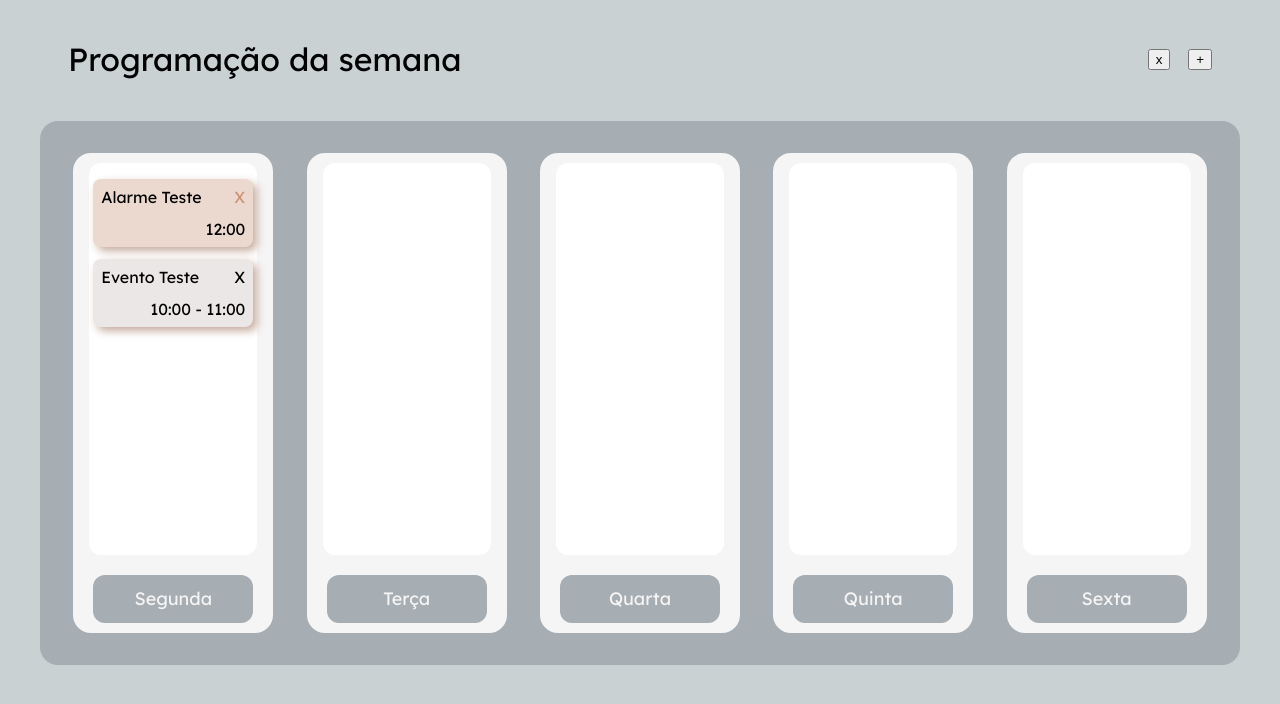
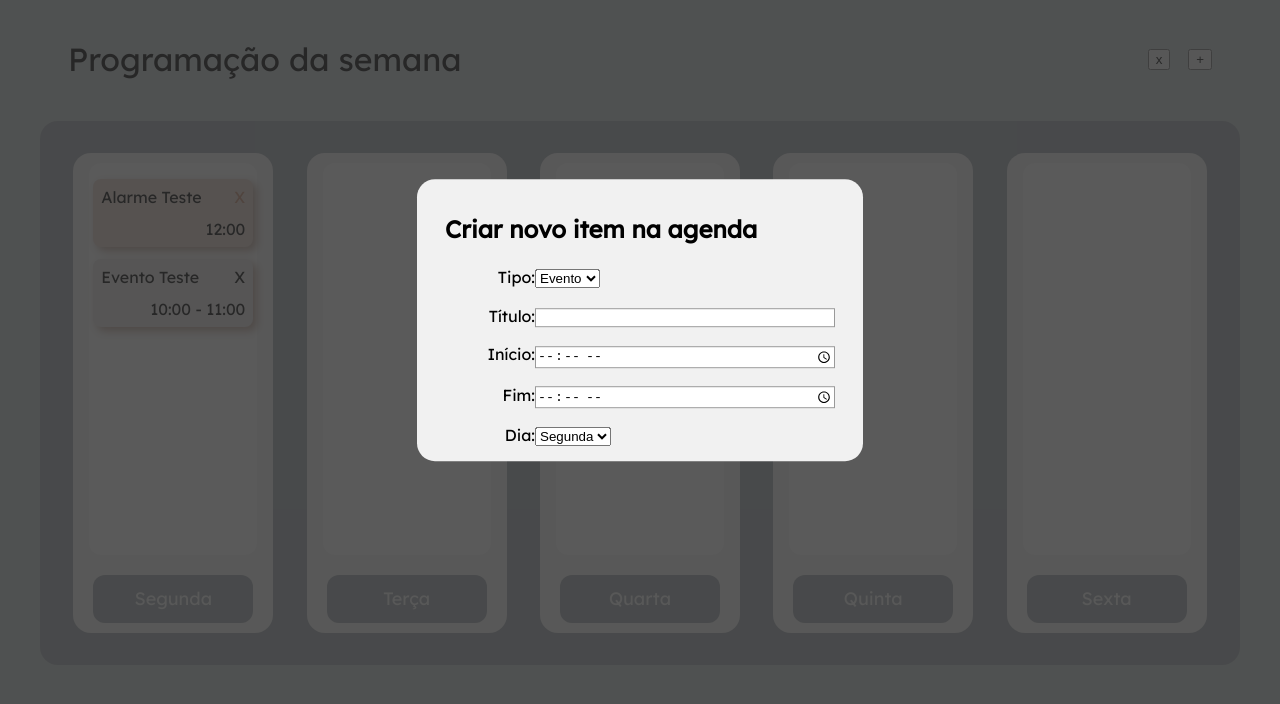
Before and after one commit to isabel-elise/agenda-semanal, a React (Create React App) app: page / in a window 1280 px wide. Shown: the top 704 px of the page. Built offline with nearby package versions, Linux system fonts and the light colour scheme.

Commit message:
Adiciona formulário para criação de item

```diff
--- a/src/App.css
+++ b/src/App.css
@@ -102,3 +102,31 @@ header {
   border-radius: 12px;
   padding: 4px;
 }
+
+.Modal,
+.Modal-overlay {
+  width: 100vw;
+  height: 100vh;
+  top: 0;
+  left: 0;
+  right: 0;
+  bottom: 0;
+  position: fixed;
+}
+
+.Modal-overlay {
+  background: rgba(49, 49, 49, 0.8);
+}
+
+.Modal-conteudo {
+  position: absolute;
+  top: 40%;
+  left: 50%;
+  transform: translate(-50%, -50%);
+  line-height: 1.4;
+  background: #f1f1f1;
+  padding: 14px 28px;
+  border-radius: 18px;
+  max-width: 600px;
+  min-width: 300px;
+}
--- a/src/App.js
+++ b/src/App.js
@@ -1,7 +1,11 @@
+import { useState } from "react";
 import "./App.css";
 import ComponenteSemana from "./Componentes/ComponenteSemana";
+import ComponenteCriarItem from "./Componentes/ComponenteCriarItem";
 
 function App() {
+  const [criandoItem, setCriandoItem] = useState(true);
+
   return (
     <div className="App">
       <header className="App-header">
@@ -10,6 +14,7 @@ function App() {
         <button className="App-button">+</button>
       </header>
       <ComponenteSemana></ComponenteSemana>
+      {criandoItem && <ComponenteCriarItem></ComponenteCriarItem>}
     </div>
   );
 }
--- /dev/null
+++ b/src/Componentes/ComponenteCriarItem.js
@@ -0,0 +1,70 @@
+import { useState } from "react";
+
+function ComponenteCriarItem() {
+  const [tipo, setTipo] = useState("Evento");
+
+  return (
+    <div className="Modal">
+      <div className="Modal-overlay">
+        <div className="Modal-conteudo">
+          <h2>Criar novo item na agenda</h2>
+          <form action="/my-handling-htmlForm-page" method="post">
+            <ul>
+              <li>
+                <label htmlFor="selectTipo">Tipo: </label>
+                <select
+                  name="selectTipo"
+                  value={tipo}
+                  onChange={(event) => {
+                    setTipo(event.target.value);
+                    console.log(tipo);
+                  }}
+                >
+                  <option value="Alarme">Alarme</option>
+                  <option value="Evento">Evento</option>
+                </select>
+              </li>
+              <li>
+                <label htmlFor="titulo">Título: </label>
+                <input type="text" id="titulo" name="titulo" />
+              </li>
+              {tipo === "Evento" ? (
+                <>
+                  <li>
+                    <label htmlFor="horarioInicio">Início:</label>
+                    <input
+                      type="time"
+                      id="horarioInicio"
+                      name="horarioInicio"
+                    />
+                  </li>
+                  <li>
+                    <label htmlFor="horarioFim">Fim:</label>
+                    <input type="time" id="horarioFim" name="horarioFim" />
+                  </li>
+                </>
+              ) : (
+                <li>
+                  <label htmlFor="horario">Horário:</label>
+                  <input type="time" id="horario" name="horario" />
+                </li>
+              )}
+              <li>
+                <label htmlFor="selectDia">Dia:</label>
+                <select name="selectDia" defaultValue={"segunda"}>
+                  <option value="segunda">Segunda</option>
+                  <option value="terca">Terça</option>
+                  <option value="quarta">Quarta</option>
+                  <option value="quinta">Quinta</option>
+                  <option value="sexta">Sexta</option>
+                </select>
+              </li>
+            </ul>
+          </form>
+        </div>
+      </div>
+    </div>
+  );
+}
+
+export default ComponenteCriarItem;
--- a/src/Componentes/ComponenteSemana.js
+++ b/src/Componentes/ComponenteSemana.js
@@ -34,8 +34,6 @@ function ComponenteSemana() {
     }
   }, []);
 
-  console.log();
-
   return (
     <div className="Componente-Semana">
       {DIAS_DA_SEMANA.map((dia) => (
--- a/src/index.css
+++ b/src/index.css
@@ -6,3 +6,48 @@ body {
 h1 {
   font-weight: 400;
 }
+
+ul {
+  list-style: none;
+  padding: 0;
+  margin: 0;
+}
+
+form li + li {
+  margin-top: 1em;
+}
+
+label {
+  /* Uniform size & alignment */
+  display: inline-block;
+  width: 90px;
+  text-align: right;
+}
+
+input,
+textarea {
+  /* To make sure that all text fields have the same font settings
+     By default, textareas have a monospace font */
+  font: 1em "Lexend" sans-serif;
+
+  /* Uniform text field size */
+  width: 300px;
+  box-sizing: border-box;
+
+  /* Match form field borders */
+  border: 1px solid #999;
+}
+
+input:focus,
+textarea:focus {
+  /* Additional highlight for focused elements */
+  border-color: #000;
+}
+
+textarea {
+  /* Align multiline text fields with their labels */
+  vertical-align: top;
+
+  /* Provide space to type some text */
+  height: 5em;
+}
```
